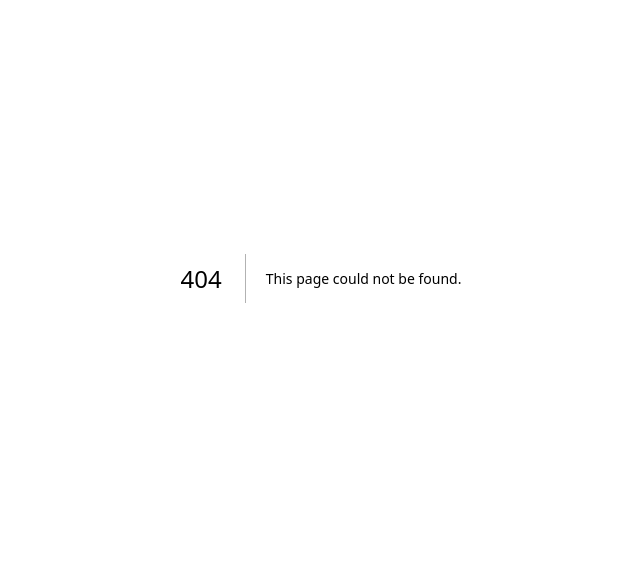
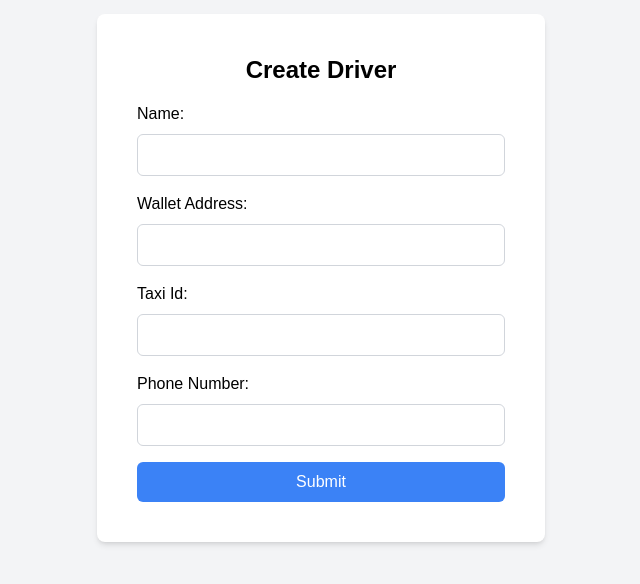
Before and after one commit to katlegorphele/TaxiAppExpressApi, a Next.js app: page /create-driver in a window 1280 px wide. Before the commit this address had no page. Shown: the part 122-706 px from the top of the page, without its empty margins (319-959 px from the left). Built offline with nearby package versions, Linux system fonts and the light colour scheme.

Commit message:
Created driver form and connects to DB

```diff
--- /dev/null
+++ b/src/app/create-driver/page.tsx
@@ -0,0 +1,119 @@
+'use client';
+
+import { useState } from 'react';
+
+const CreatePassenger = () => {
+  const [name, setName] = useState('');
+  const [walletAddress, setWalletAddress] = useState('');
+  const [taxiId, setTaxiId] = useState('');
+  const [phoneNumber, setPhoneNumber] = useState('');
+  const [loading, setLoading] = useState(false);
+  const [error, setError] = useState('');
+  const [success, setSuccess] = useState(false);
+
+  const handleSubmit = async (event: React.FormEvent) => {
+    event.preventDefault();
+
+    // Reset status
+    setError('');
+    setSuccess(false);
+    setLoading(true);
+
+    // Prepare the data to be sent
+    const passengerData = {
+      name,
+      walletAddress,
+      taxiId,
+      phoneNumber, // Include phone number
+    };
+
+    try {
+      // Make the POST request
+      const response = await fetch('http://localhost:3001/api/driver', {
+        method: 'POST',
+        headers: {
+          'Content-Type': 'application/json',
+        },
+        body: JSON.stringify(passengerData),
+      });
+
+      // Handle the response
+      if (response.ok) {
+        setSuccess(true);
+        setName('');
+        setWalletAddress('');
+        setTaxiId('');
+        setPhoneNumber(''); // Clear phone number
+      } else {
+        const errorResponse = await response.json();
+        setError(errorResponse.message || 'Failed to create driver');
+      }
+    } catch (err) {
+      setError('An error occurred. Please try again.');
+    } finally {
+      setLoading(false);
+    }
+  };
+
+  return (
+    <div className="min-h-screen bg-gray-100 flex items-center justify-center text-black">
+      <div className="bg-white p-10 rounded-lg shadow-md w-full max-w-md">
+        <h1 className="text-2xl font-bold text-center mb-4">Create Driver</h1>
+        <form onSubmit={handleSubmit} className="space-y-4">
+          <div>
+            <label className="block mb-2">Name:</label>
+            <input
+              type="text"
+              value={name}
+              onChange={(e) => setName(e.target.value)}
+              className="w-full p-2 border border-gray-300 rounded-md"
+              required
+            />
+          </div>
+          <div>
+            <label className="block mb-2">Wallet Address:</label>
+            <input
+              type="text"
+              value={walletAddress}
+              onChange={(e) => setWalletAddress(e.target.value)}
+              className="w-full p-2 border border-gray-300 rounded-md"
+              required
+            />
+          </div>
+          <div>
+            <label className="block mb-2">Taxi Id:</label>
+            <input
+              type="email"
+              value={taxiId}
+              onChange={(e) => setTaxiId(e.target.value)}
+              className="w-full p-2 border border-gray-300 rounded-md"
+              required
+            />
+          </div>
+          <div>
+            <label className="block mb-2">Phone Number:</label>
+            <input
+              type="text"
+              value={phoneNumber}
+              onChange={(e) => setPhoneNumber(e.target.value)}
+              className="w-full p-2 border border-gray-300 rounded-md"
+              required
+            />
+          </div>
+          {loading && <p className="text-blue-500">Submitting...</p>}
+          {error && <p className="text-red-500">{error}</p>}
+          {success && <p className="text-green-500">Driver created successfully!</p>}
+          <button
+            type="submit"
+            className="w-full bg-blue-500 text-white py-2 rounded-md hover:bg-blue-700"
+            onClick={handleSubmit}
+          >
+            Submit
+          </button>
+        </form>
+      </div>
+    </div>
+  );
+};
+
+export default CreatePassenger;
--- a/src/app/page.tsx
+++ b/src/app/page.tsx
@@ -15,7 +15,9 @@ const Home = () => {
           </Link>
 
           {/* Other links can go here */}
-
+          <Link href="/create-driver">
+              Create Driver
+          </Link>
         </div>
       </div>
     </div>
```
